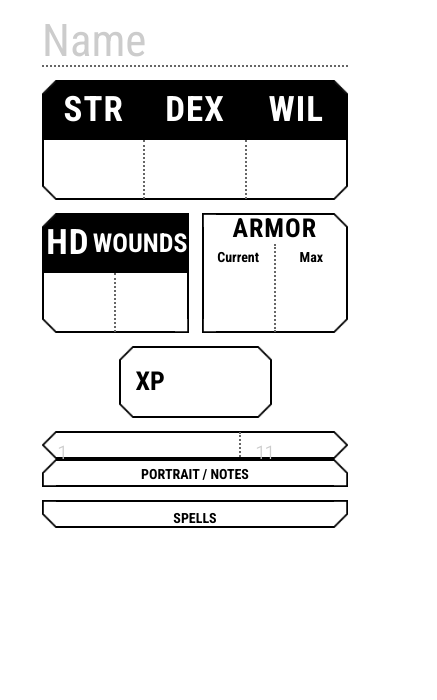
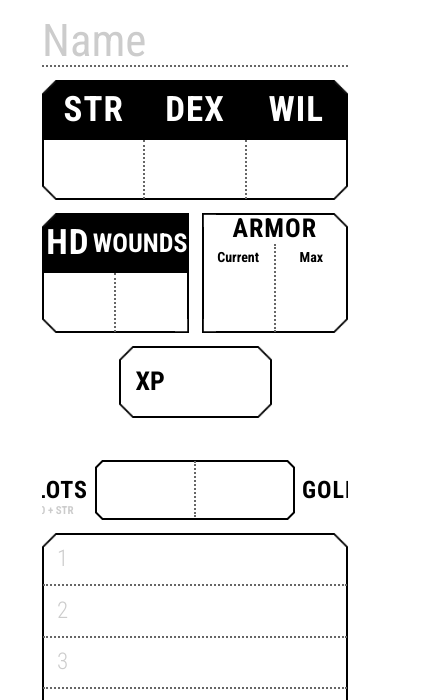
Before and after one commit to redpebble/durf-digital, a plain HTML site: page docs/index.html in a window 390 px wide. Shown: the part 144-844 px from the top of the page, 437 px wide, since content can reach past the window. Drawn offline with Linux system fonts and the light colour scheme.

Commit message:
mobile inventory done

```diff
--- a/docs/style/index.css
+++ b/docs/style/index.css
@@ -747,6 +747,74 @@ main {
                     }
                 }
             }
+
+            & > .inventory {
+                --gold-height: 60px;
+                --inv-padding-top: calc(var(--gold-height) + var(--inner-padding));
+
+                margin-top: var(--border-padding);
+                height: 1000px;
+                padding-top: var(--inv-padding-top);
+
+                & > .content {
+                    display: grid;
+                    grid-template-rows: repeat(18, 1fr);
+                    grid-template-columns: 1fr;
+                    grid-auto-flow: column;
+                    padding-top: var(--inv-padding-top);
+
+                    & > div {
+                        border: none;
+                        border-top: var(--dotted-border);
+
+                        &:first-child { border-top: none; }
+                    }
+
+                    & > .gold {
+                        grid-row: unset;
+                        padding: 0;
+                        flex-direction: column;
+                        position: absolute;
+                        left: calc((100% - 200px) / 2);
+                        border-top: none;
+                        width: 200px;
+                        height: 60px;
+
+                        & > div:first-child {
+                            flex-direction: row;
+                            position: absolute;
+
+                            & > label {
+                                position: absolute;
+                                top: 17px;
+
+                                &:first-child { left: -75px; }
+                                &:last-child { left: 207px; }
+
+                                & > span { font-size: 11px; }
+                            }
+                        }
+
+                        & > div:last-child {
+                            & > .content {
+                                flex-direction: row;
+
+                                & > div {
+                                    &:first-child {
+                                        border-bottom: none;
+                                        border-right: var(--dotted-border);
+                                    }
+
+                                    & > input {
+                                        width: calc((100% - 2px) / 2);
+                                        margin-top: -8px;
+                                    }
+                                }
+                            }
+                        }
+                    }
+                }
+            }
         }
     }
 }
```
